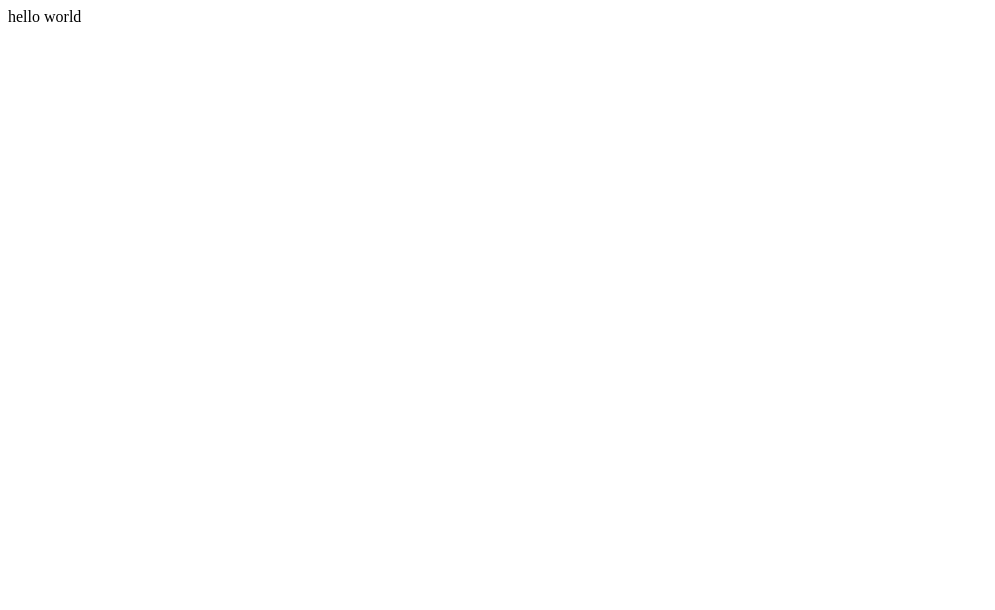
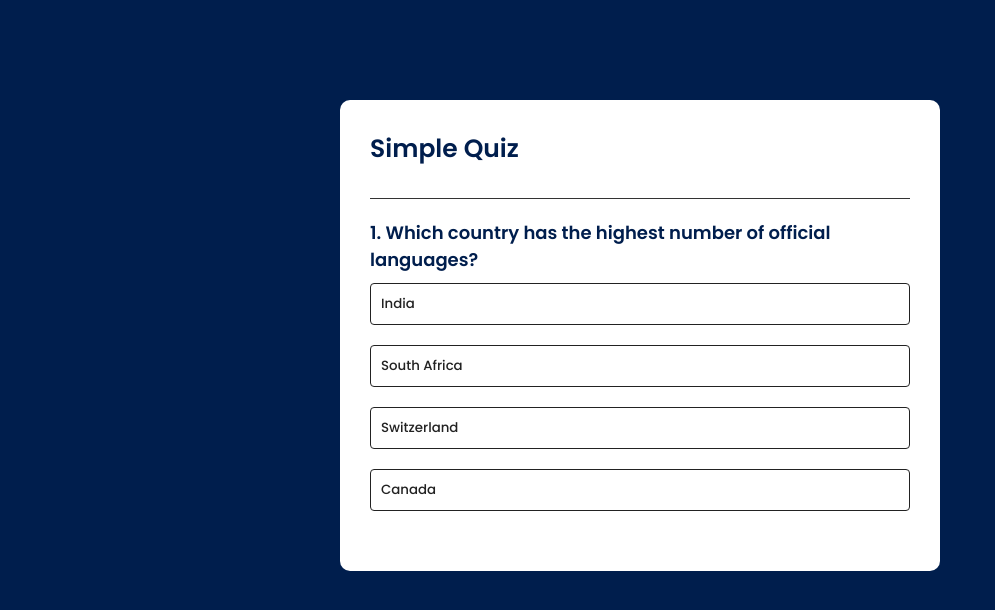
Before and after one commit to ShivamRai700/apnaCode, a plain HTML site: page index.html in a window 1280 px wide. Shown: the whole page, without its empty margins (0-995 px from the left). Drawn offline with Linux system fonts and the light colour scheme.

Commit message:
Add files via upload

```diff
--- a/index.html
+++ b/index.html
@@ -1 +1,27 @@
-<p>hello world</p>
+<!DOCTYPE html>
+<html lang="en">
+<head>
+    <title>Quiz App</title>
+    <link href="https://fonts.googleapis.com/css2?family=Poppins:wght@400;500;600&display=swap" rel="stylesheet">
+
+    <link rel="stylesheet" href="style.css">
+
+</head>
+<body>
+
+    <div class="app">
+        <h1>Simple Quiz</h1>
+        <div class="quiz">
+            <h2 id ="question">Question goes here </h2>
+            <div id="answer-buttons">
+                <button class="btn">Answer 1</button>
+                <button class="btn">Answer 2</button>
+                <button class="btn">Answer 3</button>
+                <button class="btn">Answer 4</button>
+            </div>
+            <button id="next-btn">Next</button>
+        </div>
+    </div>
+<script src="script.js"></script>
+</body>
+</html>
--- /dev/null
+++ b/script.js
@@ -0,0 +1,177 @@
+const questions = [
+    {
+        question: "Which country has the highest number of official languages?",
+        answers: [
+            {text: "India", correct: false},
+            {text: "South Africa", correct: true},
+            {text: "Switzerland", correct: false},
+            {text: "Canada", correct: false}
+        ]
+    },
+    {
+        question: "What is the most consumed fruit in the world?",
+        answers: [
+            {text: "Apple", correct: false},
+            {text: "Banana", correct: true},
+            {text: "Orange", correct: false},
+            {text: "Grapes", correct: false}
+        ]
+    },
+    {
+        question: "Which country was the first to grant women the right to vote?",
+        answers: [
+            {text: "United States", correct: false},
+            {text: "New Zealand", correct: true},
+            {text: "United Kingdom", correct: false},
+            {text: "Canada", correct: false}
+        ]
+    },
+    {
+        question: "What is the only food that never spoils?",
+        answers: [
+            {text: "Rice", correct: false},
+            {text: "Honey", correct: true},
+            {text: "Salt", correct: false},
+            {text: "Sugar", correct: false}
+        ]
+    },
+    {
+        question: "Which animal has the largest eyes in the world?",
+        answers: [
+            {text: "Elephant", correct: false},
+            {text: "Squid", correct: true},
+            {text: "Whale", correct: false},
+            {text: "Ostrich", correct: false}
+        ]
+    },
+    {
+        question: "What is the rarest blood type in the world?",
+        answers: [
+            {text: "O-", correct: false},
+            {text: "AB-", correct: true},
+            {text: "A-", correct: false},
+            {text: "B-", correct: false}
+        ]
+    },
+    {
+        question: "Who invented the first practical telephone?",
+        answers: [
+            {text: "Nikola Tesla", correct: false},
+            {text: "Thomas Edison", correct: false},
+            {text: "Alexander Graham Bell", correct: true},
+            {text: "Michael Faraday", correct: false}
+        ]
+    },
+    {
+        question: "What is the longest river in the world?",
+        answers: [
+            {text: "Amazon River", correct: true},
+            {text: "Nile River", correct: false},
+            {text: "Yangtze River", correct: false},
+            {text: "Mississippi River", correct: false}
+        ]
+    },
+    {
+        question: "Which planet is the hottest in our solar system?",
+        answers: [
+            {text: "Venus", correct: true},
+            {text: "Mercury", correct: false},
+            {text: "Mars", correct: false},
+            {text: "Jupiter", correct: false}
+        ]
+    },
+    {
+        question: "Who is credited with the discovery of penicillin?",
+        answers: [
+            {text: "Louis Pasteur", correct: false},
+            {text: "Alexander Fleming", correct: true},
+            {text: "Marie Curie", correct: false},
+            {text: "Isaac Newton", correct: false}
+        ]
+    }
+];
+
+
+const questionElement = document.getElementById("question");
+const answerButtons = document.getElementById("answer-buttons");
+const nextButton = document.getElementById("next-btn");
+
+let currentQuestionsIndex = 0;
+let score = 0;
+
+function startQuiz() {
+    currentQuestionsIndex = 0;
+    score = 0;
+    nextButton.innerHTML = "Next";
+    showQuestion();
+}
+
+function showQuestion() {
+    resetState();
+    let currentQuestion = questions[currentQuestionsIndex];
+    let questionNo = currentQuestionsIndex + 1;
+    questionElement.innerHTML = questionNo + ". " + currentQuestion.question;
+
+    currentQuestion.answers.forEach(answer => {
+        const button = document.createElement("button");
+        button.innerHTML = answer.text;
+        button.classList.add("btn");
+        answerButtons.appendChild(button);
+        if (answer.correct) {
+            button.dataset.correct = answer.correct;
+        }
+        button.addEventListener("click", selectAnswer);
+    });
+}
+
+function resetState() {
+    nextButton.style.display = "none";
+    nextButton.disabled = false; // Ensure button isn't disabled when resetting
+    while (answerButtons.firstChild) {
+        answerButtons.removeChild(answerButtons.firstChild);
+    }
+}
+
+function selectAnswer(e) {
+    const selectedBtn = e.target;
+    const isCorrect = selectedBtn.dataset.correct === "true";
+    if (isCorrect) {
+        selectedBtn.classList.add("correct");
+        score++;
+    } else {
+        selectedBtn.classList.add("incorrect");
+    }
+    Array.from(answerButtons.children).forEach(button => {
+        if (button.dataset.correct === "true") {
+            button.classList.add("correct");
+        }
+        button.disabled = true;
+    });
+    nextButton.style.display = "block";
+}
+
+function showScore() {
+    resetState();
+    questionElement.innerHTML = `You scored ${score} out of ${questions.length}!`;
+    nextButton.innerHTML = "Play Again";
+    nextButton.style.display = "block";
+}
+
+function handleNextButton() {
+    currentQuestionsIndex++;
+    if (currentQuestionsIndex < questions.length) {
+        showQuestion();
+    } else {
+        showScore();
+    }
+}
+
+nextButton.addEventListener("click", () => {
+    if (currentQuestionsIndex < questions.length) {
+        handleNextButton();
+    } else {
+        startQuiz();
+    }
+});
+
+startQuiz();
--- /dev/null
+++ b/style.css
@@ -0,0 +1,83 @@
+
+
+*{
+    margin: 0;
+    padding: 0;
+    font-family:'Poppins', sans-serif ;
+    box-sizing: border-box;
+}
+
+body{
+    background: #001e4d ;
+}
+
+.app{
+    background: #fff;
+    width: 90%;
+    max-width:600px;
+    margin: 100px auto 0;
+    border-radius: 10px;
+    padding: 30px;
+}
+
+.app h1{
+    font-size: 25px;
+    color: #001e4d;
+    font-weight: 600;
+    border-bottom: 1px solid #333;
+    padding-bottom: 30px;
+}
+
+.quiz{
+    padding: 20px 0;
+}
+
+.quiz h2{
+    font-size: 18px;
+    color: #001e4d;
+    font-weight: 600;
+}
+
+.btn{
+    background: #fff;
+    color: #222;
+    font-weight: 500;
+    width: 100%;
+    border: 1px solid #222;
+    padding: 10px;
+    margin: 10px 0;
+    text-align: left;
+    border-radius: 4px;
+    cursor: pointer;
+    transition: all 0.3s;
+}
+
+.btn:hover:not([disabled]){
+    background: #222;
+    color: #fff;
+}
+
+.btn:disabled{
+    cursor: no-drop;
+}
+
+#next-btn{
+    background:#001e4d;
+    color: #fff;
+    font-weight: 500;
+    width: 150px;
+    border:0 ;
+    padding: 10px;
+    margin: 20px auto 0;
+    border-radius: 4px;
+    cursor: pointer;
+    display: none;
+}
+
+.correct{
+    background : #9aeabc;
+}
+
+.incorrect {
+    background: #ff9393;
+}
```
